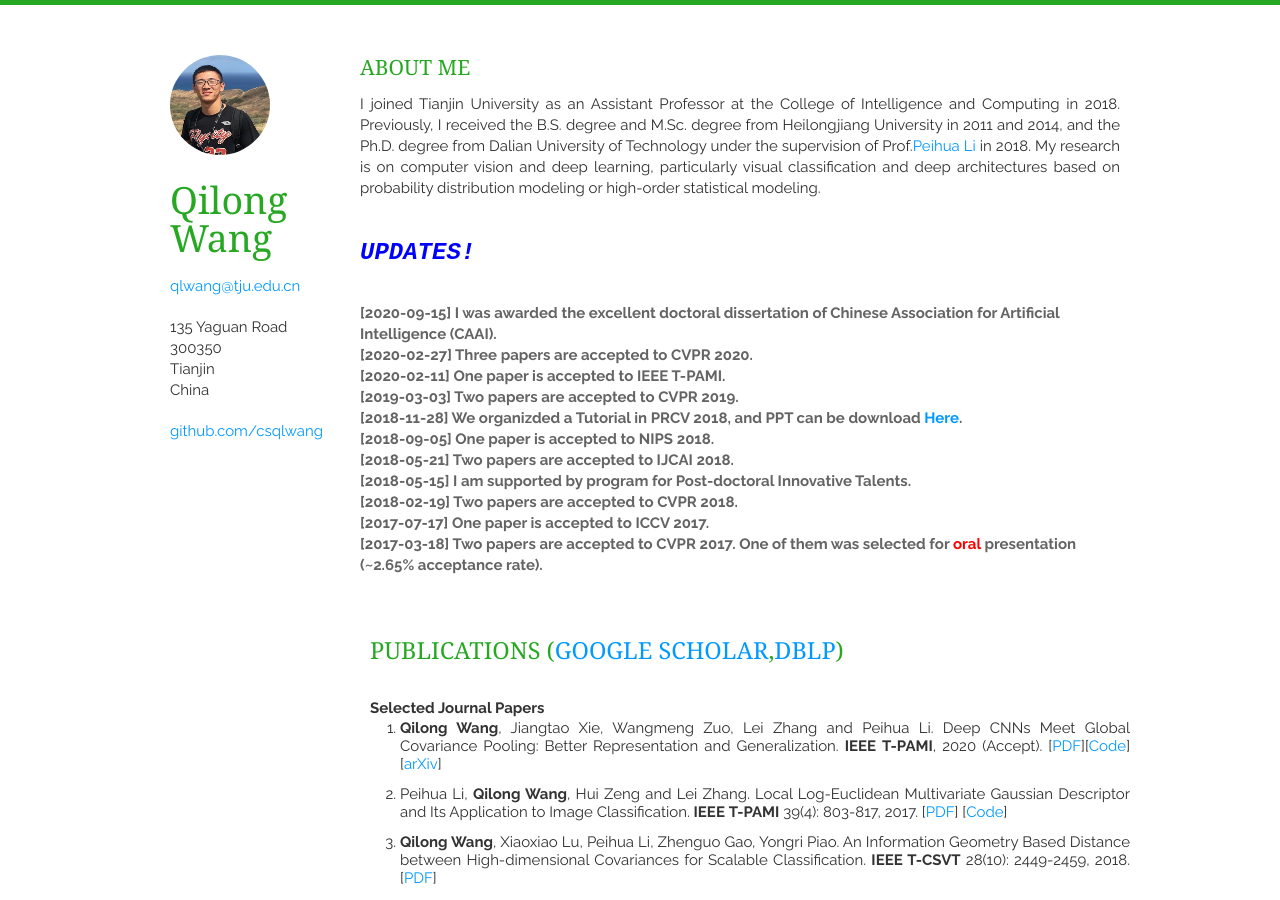
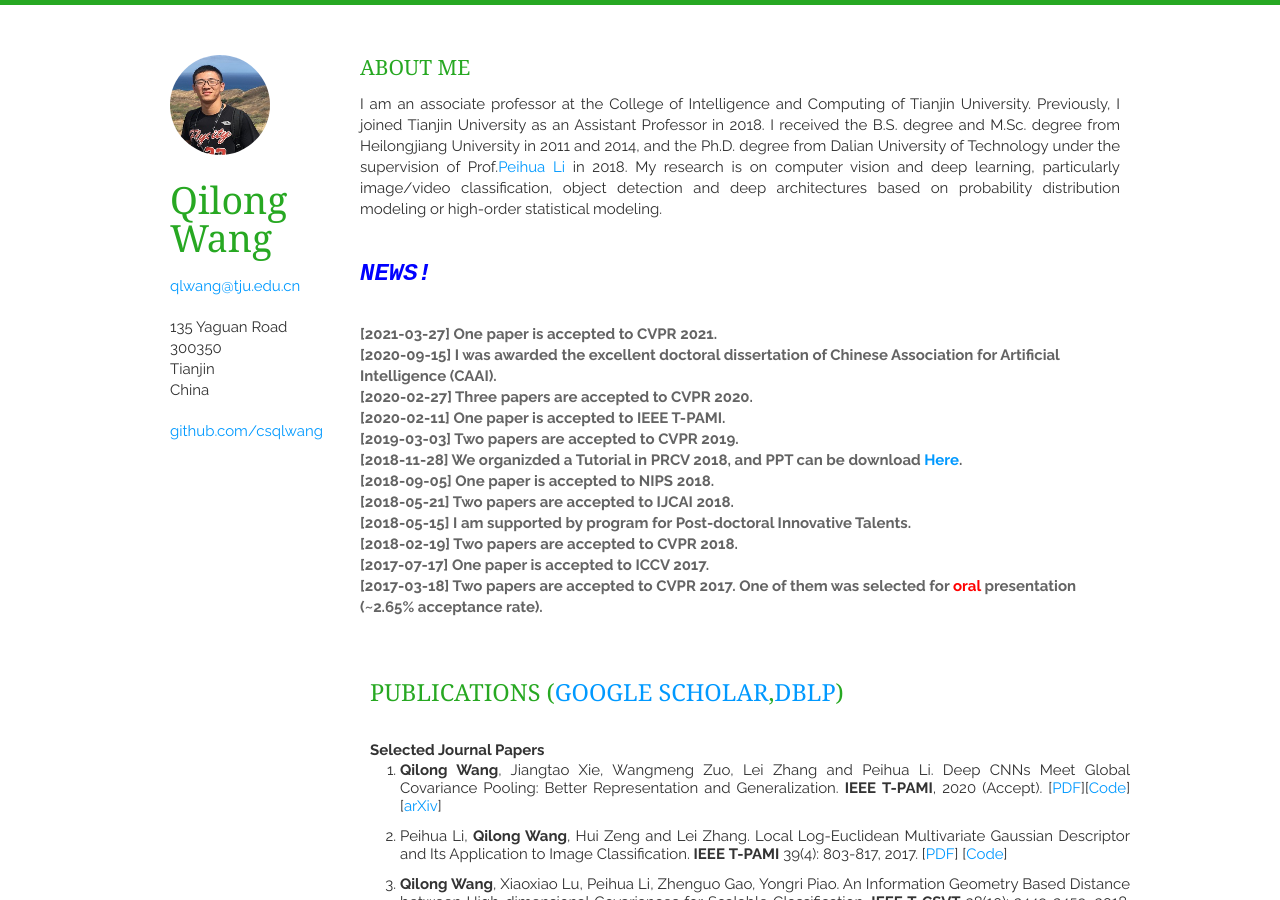
Before and after one commit to iamjingli/homepage, a Jekyll site: the page built from index.html, in a window 1280 px wide and 900 px high. Built offline with Jekyll 4.4.1, drawn with Linux system fonts in a browser that asks for light colours; nearby versions of some CDN libraries; the list of posts is cut into pages by our own code; some of the changed text lies outside the part shown.

Commit message:
homepage

```diff
--- a/_includes/aboutme.html
+++ b/_includes/aboutme.html
@@ -7,6 +7,6 @@
     <h1>About Me </h1>
     <article>
       <header></header>
-      <p align="justify">I joined Tianjin University as an Assistant Professor at the College  of Intelligence and Computing in 2018. Previously, I received the B.S. degree and M.Sc. degree from Heilongjiang University in 2011 and 2014, and the Ph.D. degree from Dalian University of Technology under the supervision of Prof.<span class="STYLE1"><a href="http://www.peihuali.org/">Peihua Li</a></span> in 2018. My research is on computer vision and  deep learning, particularly visual classification and deep architectures based on probability distribution modeling or high-order statistical modeling.</p>
+      <p align="justify">I am an associate professor  at the College  of Intelligence and Computing of Tianjin University. Previously, I joined Tianjin University as an Assistant Professor  in 2018. I received the B.S. degree and M.Sc. degree from Heilongjiang University in 2011 and 2014, and the Ph.D. degree from Dalian University of Technology under the supervision of Prof.<span class="STYLE1"><a href="http://www.peihuali.org/">Peihua Li</a></span> in 2018. My research is on computer vision and  deep learning, particularly image/video classification, object detection and deep architectures based on probability distribution modeling or high-order statistical modeling.</p>
     </article>
 </section>
--- a/_includes/acdserve.html
+++ b/_includes/acdserve.html
@@ -3,15 +3,16 @@
     <article>
       <header>
         <p><strong>Journal Reviewer</strong></p>
+        <p>IEEE Transactions on Pattern Analysis and Machine Intelligence</p>
+        <p>IEEE Transactions on Image Processing</p>
         <p>IEEE Transactions on Neural Networks and Learning  Systems </p>
-        <p>IEEE Transactions on Image Processing</p>
         <p>IEEE Transactions on Circuits and Systems for Video Technology</p>
         <p>IEEE Transactions on Multimedia</p>
         <p>Pattern Recognition</p>
         <p><br />
         <strong>Conference Reviewer</strong><br />
         </p>
-        <p>CVPR 2018-2021, ICLR 2021, NeurIPS 2020, ECCV 2020, ICCV 2019, ACCV 2016-2020 </p>
+        <p>CVPR 2018-2021, ICCV 2019-2021, ICML 2021, ICLR 2021, NeurIPS 2020, ECCV 2020, ACCV 2016-2020 </p>
         <p>PC for AAAI 2019-2021, IJCAI 2019 2020</p>
         <p>SPC for IJCAI 2021</p>
         <p>
--- a/_includes/updates.html
+++ b/_includes/updates.html
@@ -19,9 +19,11 @@
 -->
 </style>
 <section class="thirteen columns">
-    <h1 class="STYLE4"><span class="STYLE14">Updates!</span>    </h1>
+    <h1 class="STYLE4"><span class="STYLE14">News!</span>    </h1>
     <address>
     <p class="STYLE16">&nbsp;</p>
+    <p><em>[2021-03-27]
+    One paper is accepted to CVPR 2021.</em></p>
     <p><em>[2020-09-15]
       I was <span id="tran_0_9" onmouseover="hlgt('#src_0_12,#tran_0_9')" onmouseout="unhlgt('#src_0_12,#tran_0_9')">awarded</span></em> <em>the excellent doctoral dissertation of Chinese Association for Artificial Intelligence (CAAI).</em></p>
     <p><em>[2020-02-27]
```
